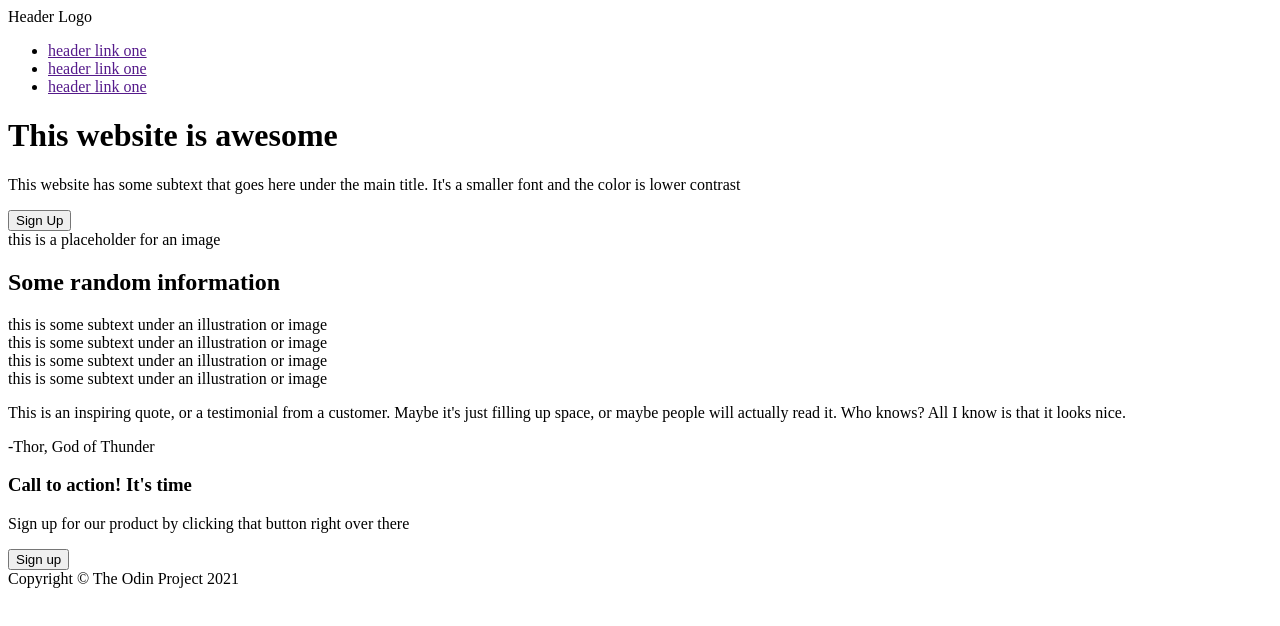
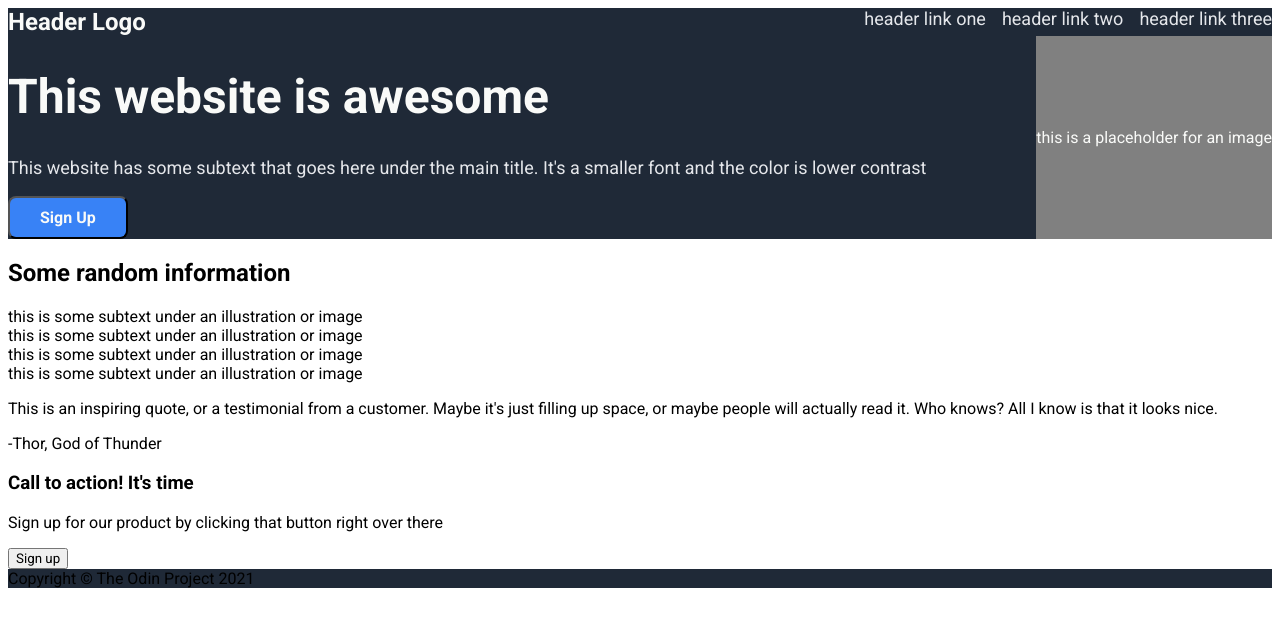
Before and after one commit to Daniel-Regassa/landing-page, a plain HTML site: page index.html in a window 1280 px wide. Drawn offline with Linux system fonts and the light colour scheme.

Commit message:
Prototype header section

```diff
--- a/index.html
+++ b/index.html
@@ -12,18 +12,18 @@
             <div class="logo">Header Logo</div>
             <ul>
                 <li><a href="">header link one</a></li>
-                <li><a href="">header link one</a></li>
-                <li><a href="">header link one</a></li>
+                <li><a href="">header link two</a></li>
+                <li><a href="">header link three</a></li>
             </ul>
         </nav>
 
-        <div>
+        <div class="header-row">
             <div>
                 <h1>This website is awesome</h1>
-                <p>This website has some subtext that goes here under the main title. It's a smaller font and the color is lower contrast</p>
+                <p class="header-secondary">This website has some subtext that goes here under the main title. It's a smaller font and the color is lower contrast</p>
                 <button class="button1">Sign Up</button>
             </div>
-            <div>this is a placeholder for an image</div>
+            <div class="image-placeholder">this is a placeholder for an image</div>
         </div>
 
 
--- a/style.css
+++ b/style.css
@@ -0,0 +1,73 @@
+@import url('https://fonts.googleapis.com/css2?family=Roboto:wght@400;700&display=swap');
+
+* {
+    font-family: 'Roboto', Arial, sans-serif;
+}
+
+
+ul {
+    display: flex;
+    margin: 0;
+    padding: 0;
+    list-style: none;
+    gap: 16px;
+}
+
+a {
+    text-decoration: none;
+    font-size: 18px;
+    color: #E5E7EB;
+}
+
+h1 {
+    font-size: 48px;
+    font-weight: 900;
+    color: #F9FAF8;
+}
+
+header {
+    background-color: #1F2937;
+    margin: 0;
+}
+
+footer {
+    background-color: #1F2937;
+}
+
+nav {
+    display: flex;
+    justify-content: space-between;
+}
+
+.logo {
+    font-size: 24px;
+    color: #F9FAF8;
+    font-weight: bold;
+}
+
+.header-row {
+    display: flex;
+    justify-content: space-between;
+}
+
+.header-secondary {
+    font-size: 18px;
+    color: #E5E7EB;
+}
+
+.image-placeholder {
+    background-color: gray;
+    display: flex;
+    align-items: center;
+    justify-content: center;
+    color: #F9FAF8;;
+}
+
+.button1 {
+    background-color: #3882F6;
+    color: #F9FAF8;
+    font-weight: bold;
+    font-size: 16px;
+    border-radius: 8px;
+    padding: 10px 30px;
+}
```
